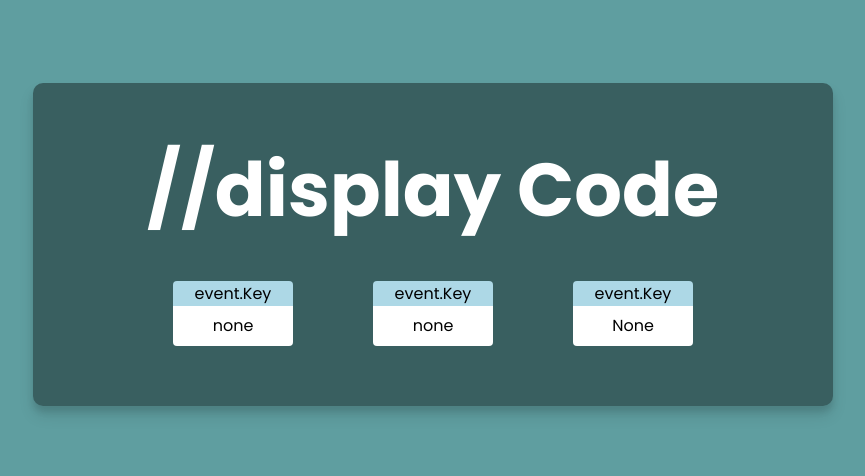
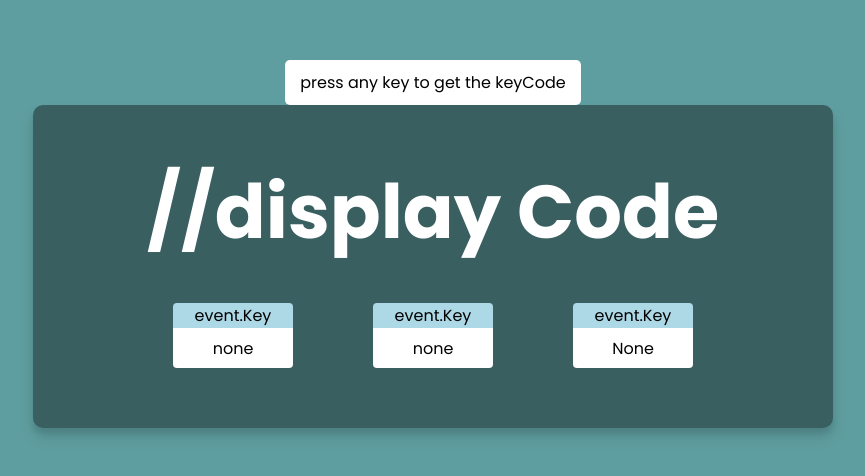
Before and after one commit to daudi13/event-keyCodes, a plain HTML site: page index.html in a window 1280 px wide. Shown: the part 156-632 px from the top of the page, without its empty margins (207-1072 px from the left). Drawn offline with Linux system fonts and the light colour scheme.

Commit message:
commit sass

```diff
--- a/index.html
+++ b/index.html
@@ -8,6 +8,7 @@
     <link rel="stylesheet" href="dist/css/main.css">
 </head>
 <body>
+    <div class="box one">press any key to get the keyCode</div>
     <div class="container">
         <div class="showCode" id="showCode">//display Code</div>
 
--- a/sass/_container.scss
+++ b/sass/_container.scss
@@ -44,3 +44,9 @@
     }
 }
 }
+
+.one {
+    padding: 10px 15px;
+    background: #fff;
+    border-radius: 5px;
+}
--- a/sass/_default.scss
+++ b/sass/_default.scss
@@ -9,6 +9,7 @@ body {
     display: flex;
     align-items: center;
     justify-content: center;
+    flex-direction: column;
     height: 100vh;
     overflow: hidden;
     font-family: 'Poppins', sans-serif;
```
Also changed, not shown: dist/css/main.css, 1 other file.
